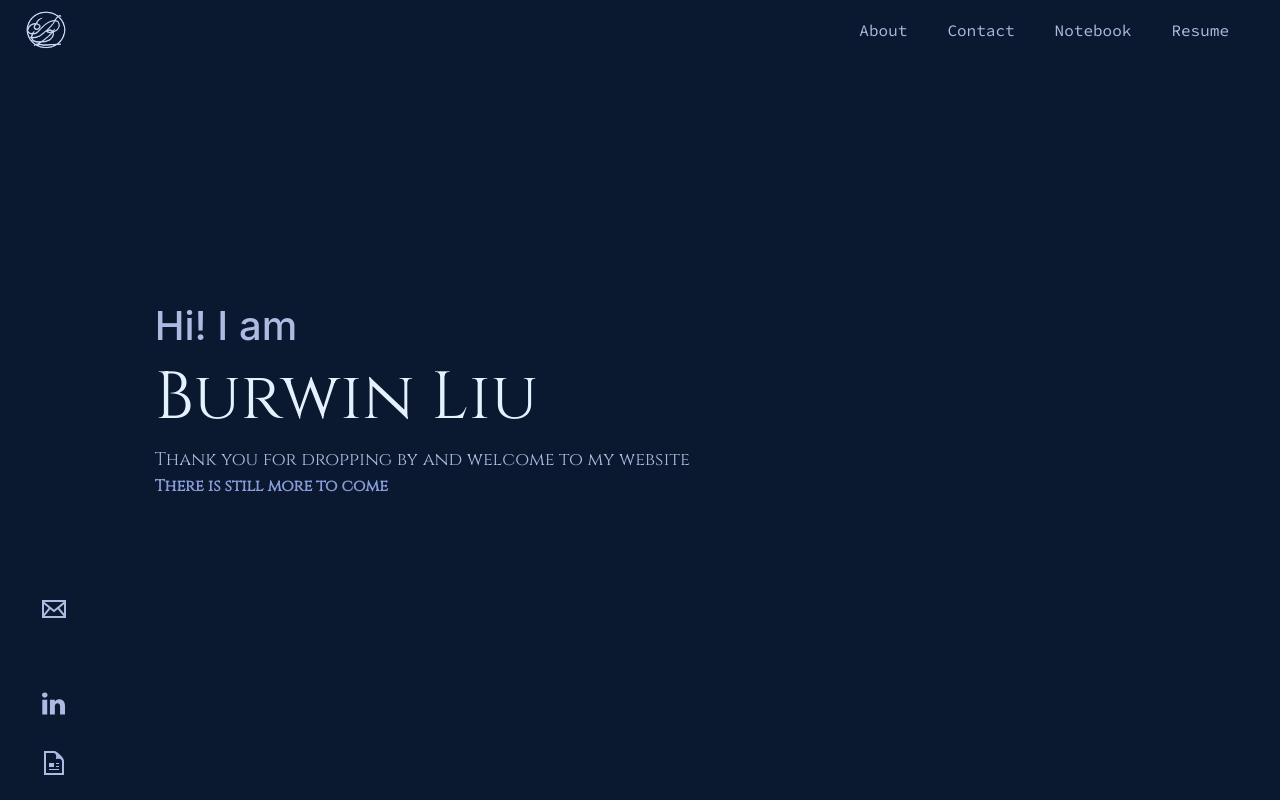
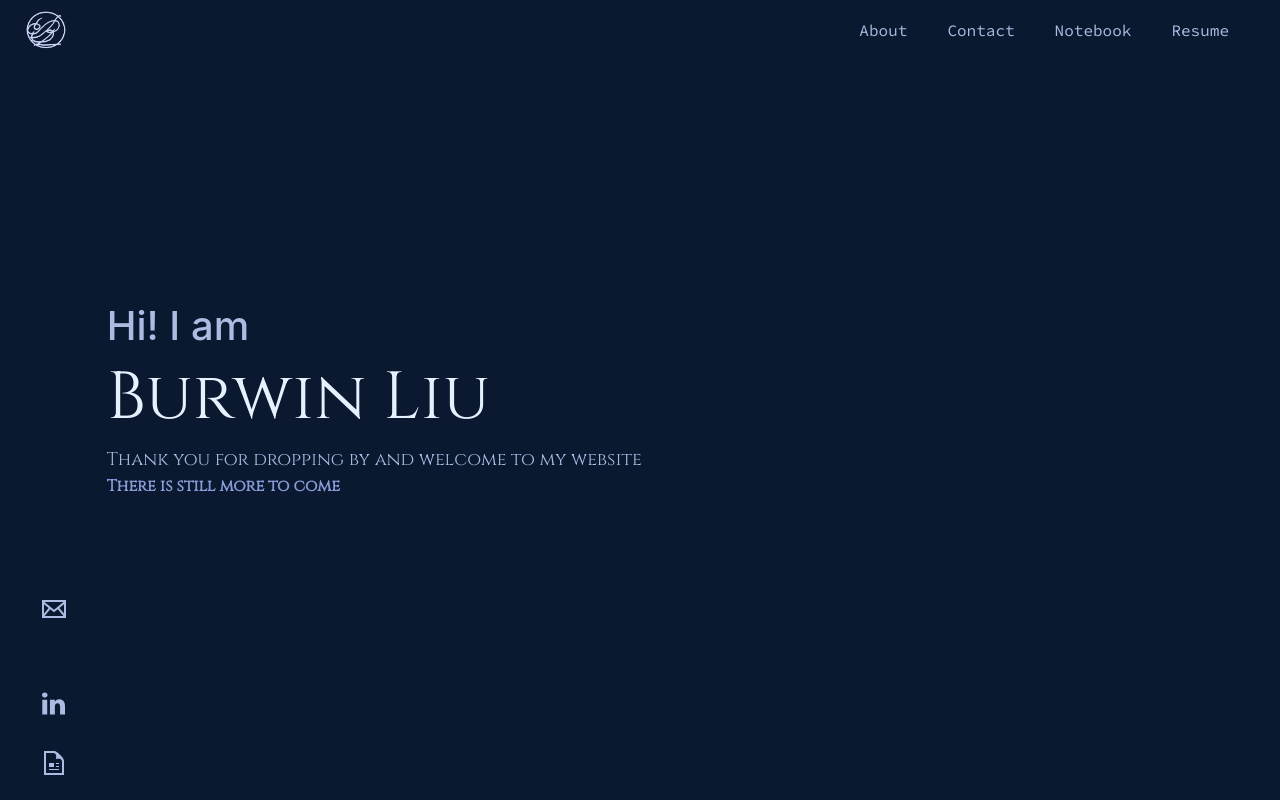
Before and after one commit to burwinliu/personalWebsite_v1, a Vue app: page / in a window 1280 px wide. Built offline with nearby package versions, Linux system fonts and the light colour scheme.

Commit message:
updated margine

```diff
--- a/src/views/ViewContact.vue
+++ b/src/views/ViewContact.vue
@@ -1,6 +1,6 @@
 <template>
   <div class="align-middle" id="view-contact">
-    <div class="page px-5" align-v="center">
+    <div class="page" :class="{'px-5':windowWidth >= 992}" align-v="center">
       <b-row>
           <h1 class="center-text" align-v="center"> Contact </h1>
       </b-row>
--- a/src/views/ViewHome.vue
+++ b/src/views/ViewHome.vue
@@ -1,6 +1,6 @@
 <template>
   <div id="home" class="center">
-    <div class="wrapper px-5">
+    <div class="wrapper" :class="{'px-5':windowWidth >= 992}">
         <h2>Hi! I am</h2>
         <h1>Burwin Liu</h1>
         <a>Thank you for dropping by and welcome to my website</a> <br>
```
